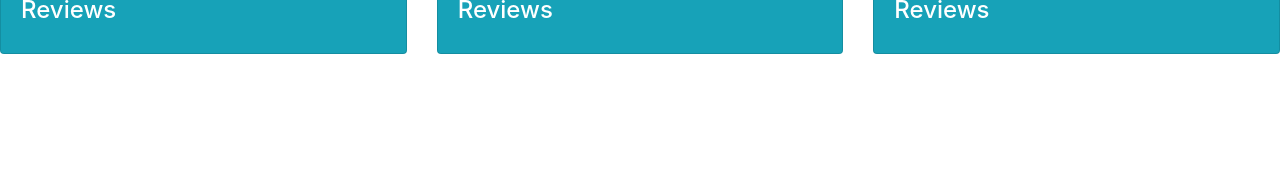
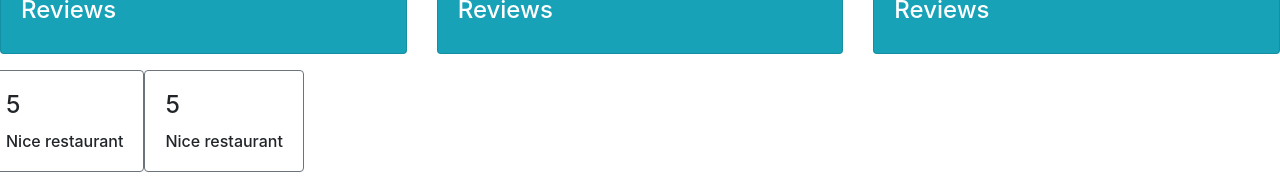
Before and after one commit to kennetng/Task25_frontend, a React (Create React App) app: page /restaurants in a window 1280 px wide. Shown: the part 1148-1333 px from the top of the page. Before the commit the page ends 1218 px from the top, so only its background shows below. Built offline with nearby package versions, Linux system fonts and the light colour scheme.

Commit message:
update restaurantsite with review

```diff
--- a/src/components/restaurants/ReviewCard.js
+++ b/src/components/restaurants/ReviewCard.js
@@ -2,7 +2,7 @@ import React from "react";
 
 const ReviewCard = props => {
   return (
-    <div class="card border-secondary mb-3" style="max-width: 18rem;">
+    <div class="card border-secondary mb-3">
       <div class="card-body">
         <h4 className="card-title">{props.rating}</h4>
         <h6 className="card-text">{props.review}</h6>
--- a/src/pages/Restaurants.js
+++ b/src/pages/Restaurants.js
@@ -22,8 +22,11 @@ class Restaurants extends Component {
         <div>
           <NavigationBar />
         </div>
-        <h2>{title}</h2>
-        <RestaurantList restaurants={restaurants} />
+        <div>
+          <h2>{title}</h2>
+          <RestaurantList restaurants={restaurants} />
+          <ReviewList reviews={reviews} />
+        </div>
       </div>
     );
   }
```
